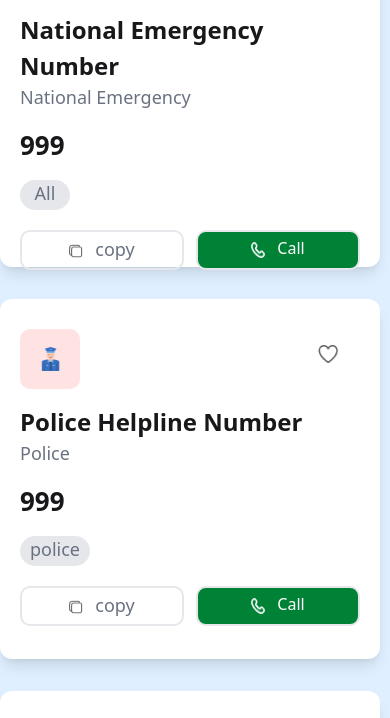
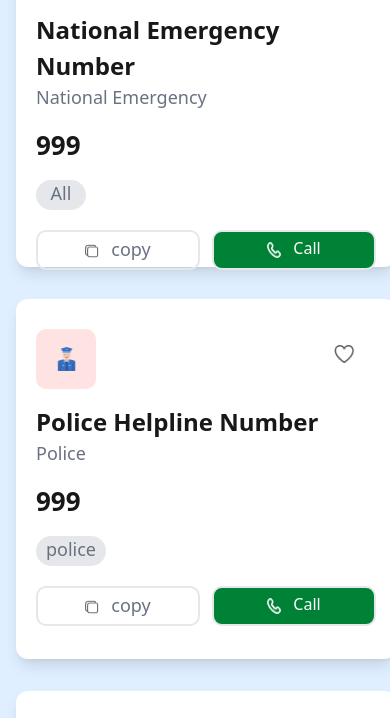
Before and after one commit to imam9932/Emergency-Hotline, a plain HTML site: page index.html in a window 390 px wide. Shown: the part 770-1488 px from the top of the page. Drawn offline with nearby package versions, Linux system fonts and the light colour scheme.

Commit message:
added update item

```diff
--- a/index.html
+++ b/index.html
@@ -49,7 +49,7 @@
     </div>
   </section>
   <!-- cart section  -->
-   <section class="bg-[#DFEFFF] md:w-[1850px] md:h-[1240px] mx-auto flex flex-col md:flex-row md:px-8 w-[415px]">
+   <section class="bg-[#DFEFFF] md:w-[1850px] md:h-[1240px] mx-auto flex flex-col md:flex-row md:px-8 w-[415px] px-4">
     <!-- left side cart  -->
      <div class="grid md:grid-cols-3 md:grid-rows-3 grid-cols-1 md:w-[1370px] gap-y-3">
       <div class="national emergency w-[380px] h-[360px] bg-[#FFFFFF] rounded-[12px] shadow-lg p-5 mt-[20px] ">
```
